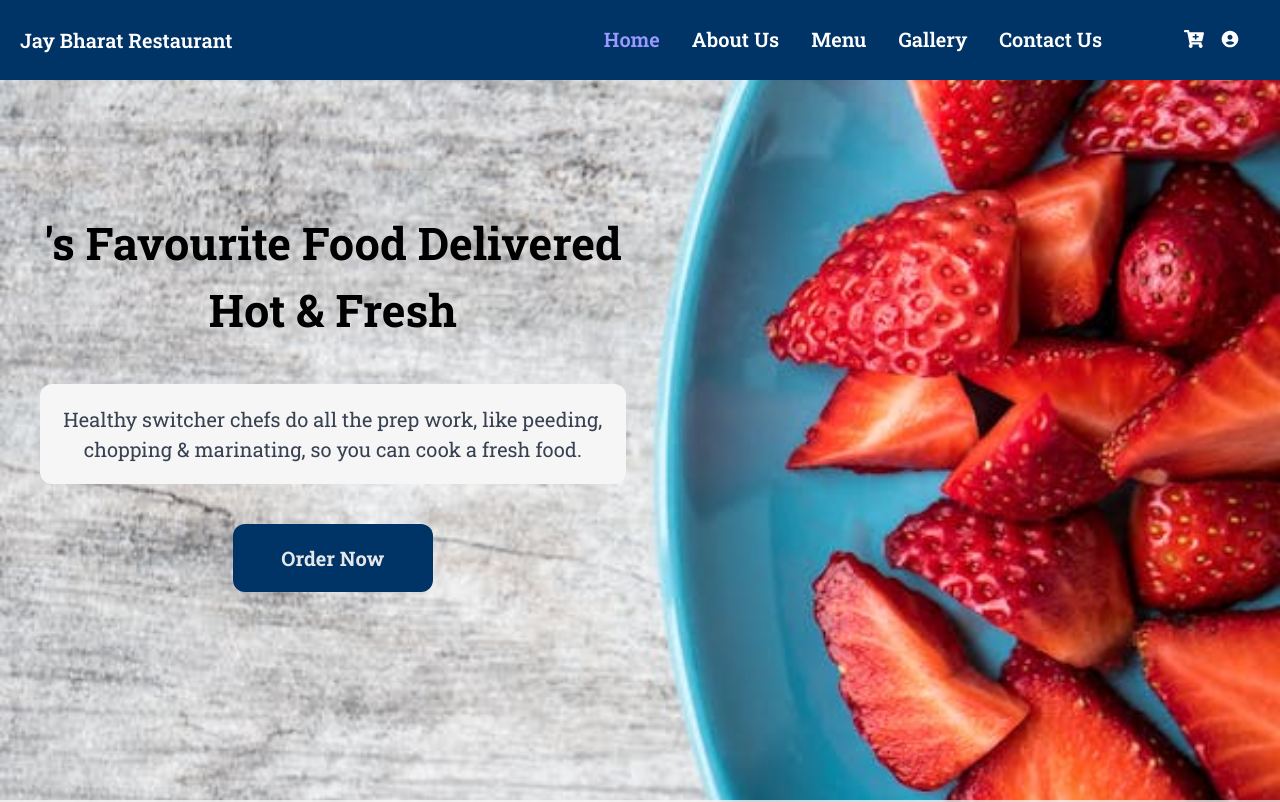
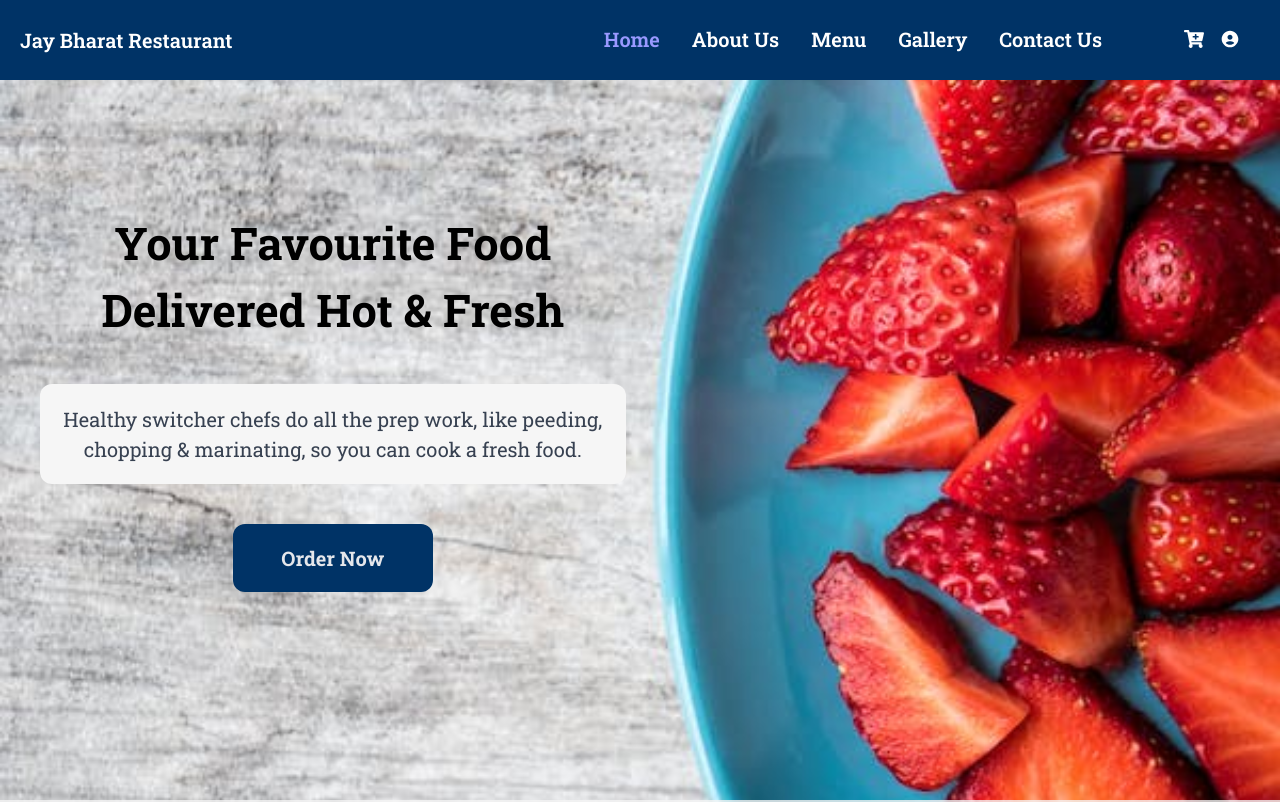
Before and after one commit to AmritHimanshu/Restaurant_Website, a React (Create React App) app in the folder client/: page / in a window 1280 px wide. Shown: the top 802 px of the page. Built offline with nearby package versions, Linux system fonts and the light colour scheme.

Commit message:
homepage user

```diff
--- a/client/src/Pages/Home/Home.js
+++ b/client/src/Pages/Home/Home.js
@@ -28,11 +28,11 @@ function Home() {
   }, []);
 
   const navigate = useNavigate();
-  const user = useSelector(selectUser);
-  console.log(user)
+  // const user = useSelector(selectUser);
+  // console.log(user)
 
-  const [data, setData] = useState(user);
-  console.log(data)
+  // const [data, setData] = useState(user);
+  // console.log(data)
 
   const infoCardDetails = [
     {
@@ -128,7 +128,7 @@ function Home() {
         <div className="h-[100vh] px-10 xl:w-[52%] flex flex-col justify-center bg-[url(https://w0.peakpx.com/wallpaper/176/588/HD-wallpaper-indian-food-breakfast-healthy.jpg)] lg:bg-none bg-auto sm:bg-cover bg-no-repeat bg-top lg:bg-left">
           <div className="space-y-10 text-center">
             <div className="text-[30px] xl:text-[45px] text-center text-white lg:text-black font-bold">
-              {data?.name}'s Favourite Food Delivered Hot & Fresh
+              Your Favourite Food Delivered Hot & Fresh
             </div>
             <p className="text-white lg:text-gray-700 text-[14px] sm:text-[20px] 2xl:text-[30px] p-5 bg-black lg:bg-[#f6f6f6] bg-opacity-60 rounded-xl">
               Healthy switcher chefs do all the prep work, like peeding,
```
